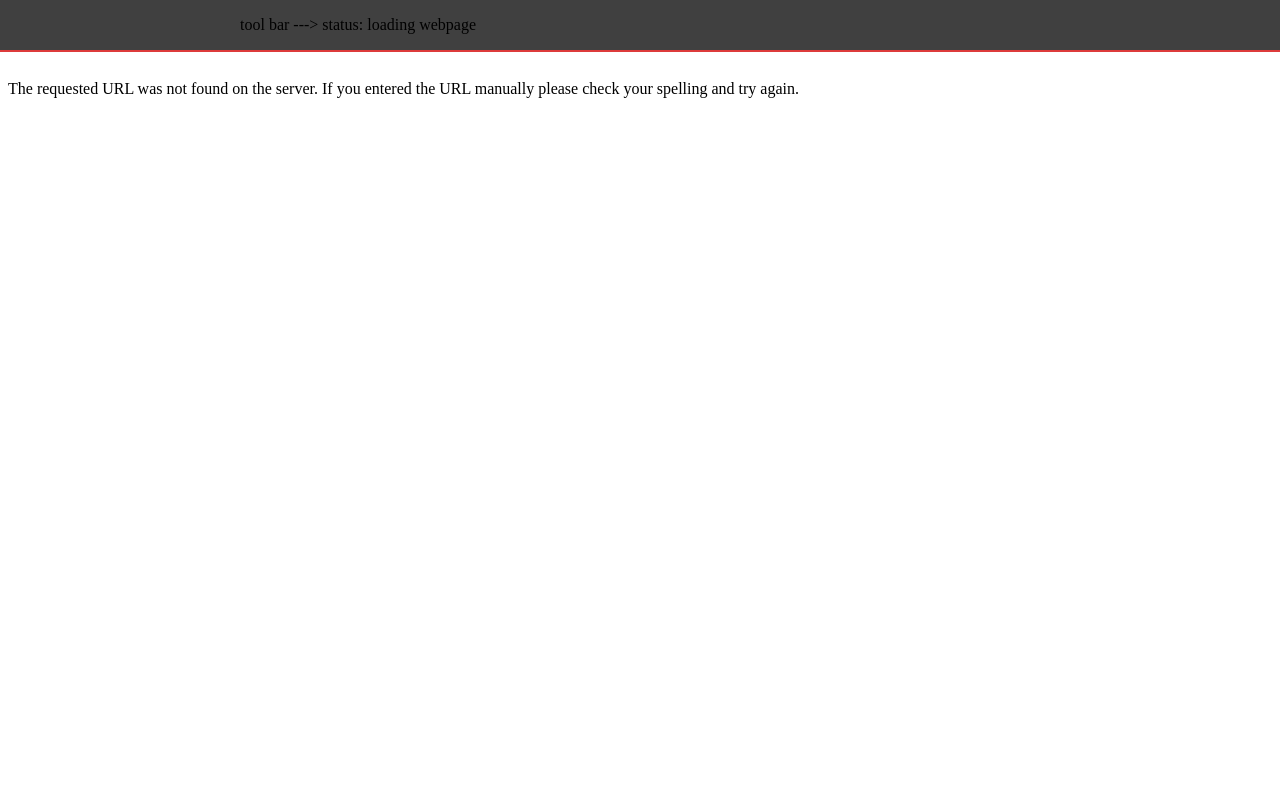
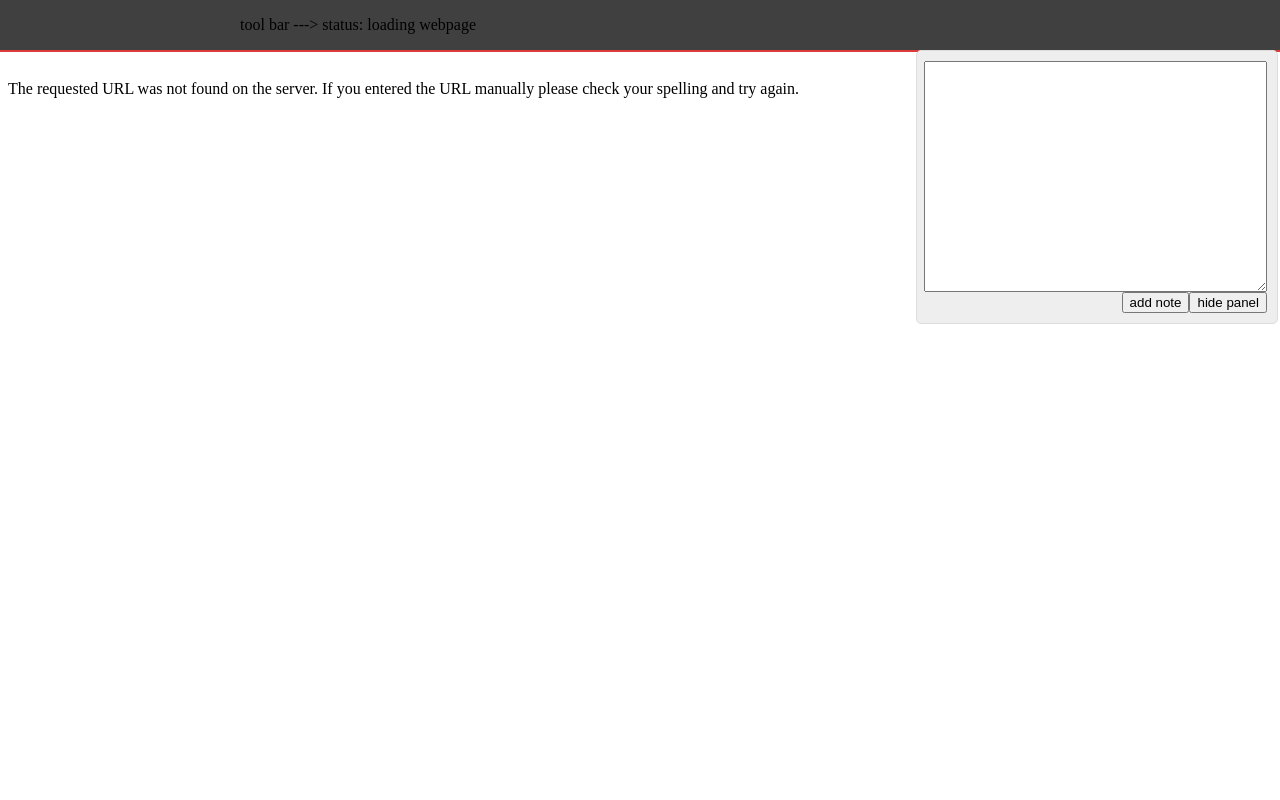
Before and after one commit to SR1s/myreadings, a Python web app: template templates/view.html in a window 1280 px wide. Run offline with Jinja, Linux system fonts and the light colour scheme; the template is opened without the code that fills it, so the values that code supplies are empty.

Commit message:
building reader: add note edit panel and add router for submit note

```diff
--- a/app.py
+++ b/app.py
@@ -65,5 +65,9 @@ def user(user_id):
 def view():
     return render_template("view.html")
 
+@app.route("/note/add", methods=['POST',])
+def add_note():
+    pass
+
 if "__main__" == __name__ :
     app.run()
--- a/static/css/myreadings.css
+++ b/static/css/myreadings.css
@@ -57,3 +57,19 @@
 #toolbar .content span {
 	line-height: 50px;
 }
+
+#toolbar .editblock {
+	margin-right: 2px;
+	background-color: #EEE;
+	padding: 10px;
+	float: right;
+	border-radius: 5px;
+	border-color: #ddd;
+	border-width: 1px;
+	border-style: solid;
+	width: 340px;
+}
+
+#toolbar .editblock * {
+	float: right;
+}
--- a/templates/view.html
+++ b/templates/view.html
@@ -9,6 +9,11 @@
       <div class="content">
         <span>tool bar ---> status: loading webpage</span>
       </div>
+      <div class="editblock">
+        <textarea cols="40" rows="15"></textarea>
+        <button type="button">hide panel</button>
+        <button type="button">add note</button>
+      </div>
     </div>
     <iframe frameborder="0" width="100%" height="100%" src="http://127.0.0.1:5000"></iframe>
   </body>
```
